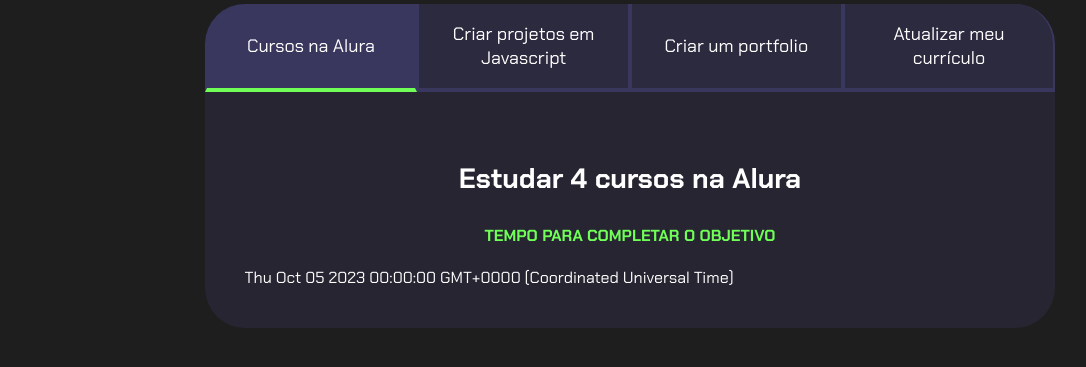
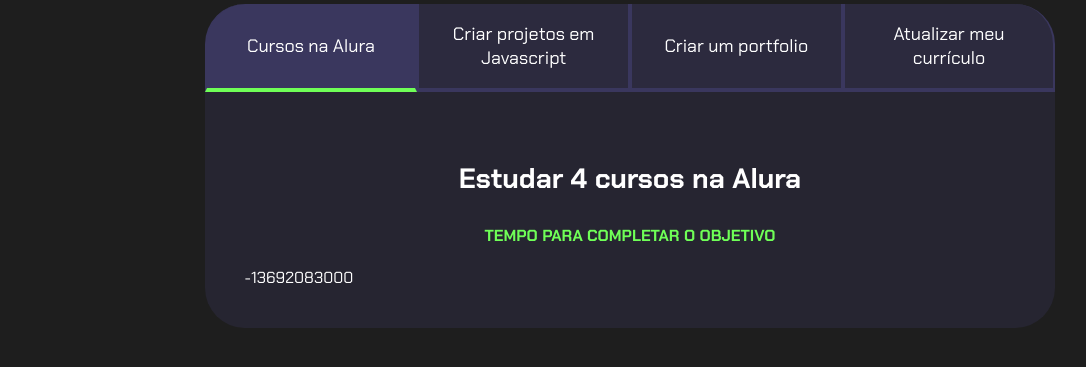
Before and after one commit to Belaasilva/3-ano-primeiro-trimestre, a plain HTML site: page 1 trimestre/index.html in a window 1280 px wide. Shown: the part 99-466 px from the top of the page, without its empty margins (10-1096 px from the left). Drawn offline with Linux system fonts and the light colour scheme.

Commit message:
Add files via upload

```diff
--- a/1 trimestre/main.js
+++ b/1 trimestre/main.js
@@ -18,4 +18,4 @@
 const tempoObjetivo1 = new Date("2023-10-05T00:00:00");
 let tempoAtual = new Date();
 
-contadores[0].textContent = tempoObjetivo1
+contadores[0].textContent = tempoObjetivo1 - tempoAtual;
```
Also changed, not shown: 1 trimestre/style.css (line endings or trailing spaces).
